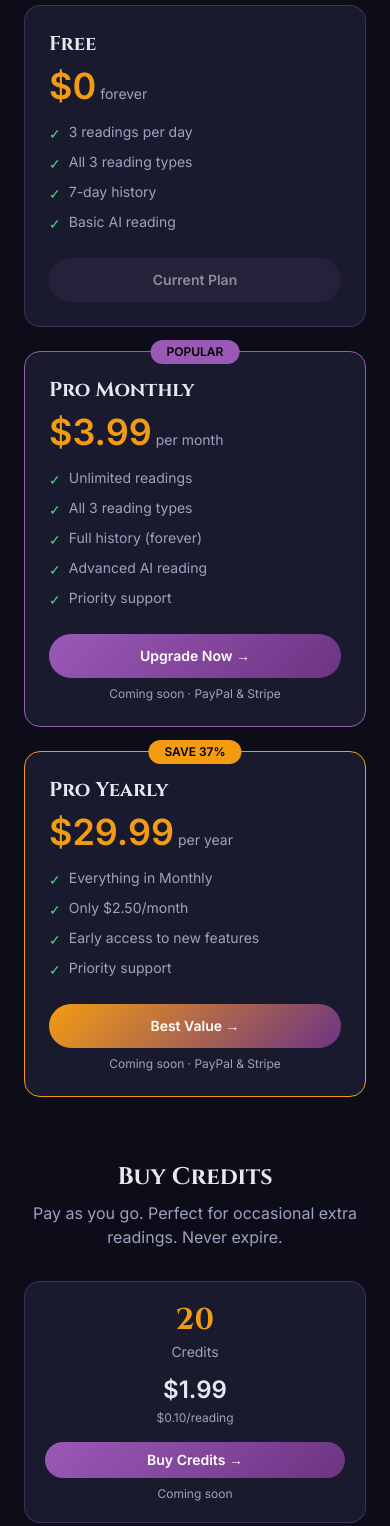
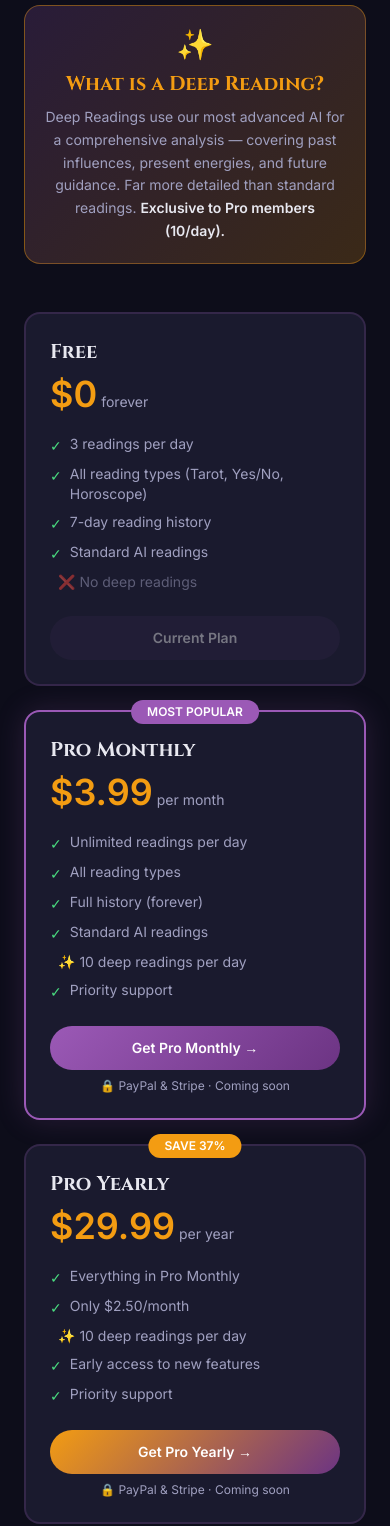
Before and after one commit to Amber-Mr-chen/Astro-Tarot-Realm, a Next.js app: page /pricing in a window 390 px wide. Shown: the part 400-1926 px from the top of the page. Built offline with nearby package versions, Linux system fonts and the light colour scheme; no server answers.

Commit message:
feat: Subscription-only model, usage limits, upgrade prompts

```diff
--- a/src/app/pricing/page.tsx
+++ b/src/app/pricing/page.tsx
@@ -1,19 +1,20 @@
 'use client'
 import { useSession, signIn } from 'next-auth/react'
-import Link from 'next/link'
 
 const plans = [
   {
     name: 'Free',
     price: '$0',
     period: 'forever',
-    color: 'rgba(155,89,182,0.3)',
+    color: 'rgba(155,89,182,0.4)',
     badge: null,
+    highlight: false,
     features: [
       '3 readings per day',
-      'All 3 reading types',
-      '7-day history',
-      'Basic AI reading',
+      'All reading types (Tarot, Yes/No, Horoscope)',
+      '7-day reading history',
+      'Standard AI readings',
+      '❌ No deep readings',
     ],
     cta: 'Current Plan',
     ctaDisabled: true,
@@ -23,15 +24,17 @@ const plans = [
     price: '$3.99',
     period: 'per month',
     color: '#9B59B6',
-    badge: 'POPULAR',
+    badge: 'MOST POPULAR',
+    highlight: true,
     features: [
-      'Unlimited readings',
-      'All 3 reading types',
+      'Unlimited readings per day',
+      'All reading types',
       'Full history (forever)',
-      'Advanced AI reading',
+      'Standard AI readings',
+      '✨ 10 deep readings per day',
       'Priority support',
     ],
-    cta: 'Upgrade Now',
+    cta: 'Get Pro Monthly',
     ctaDisabled: false,
   },
   {
@@ -40,47 +43,43 @@ const plans = [
     period: 'per year',
     color: '#F39C12',
     badge: 'SAVE 37%',
+    highlight: false,
     features: [
-      'Everything in Monthly',
+      'Everything in Pro Monthly',
       'Only $2.50/month',
+      '✨ 10 deep readings per day',
       'Early access to new features',
       'Priority support',
     ],
-    cta: 'Best Value',
+    cta: 'Get Pro Yearly',
     ctaDisabled: false,
   },
 ]
 
-const creditPacks = [
-  { credits: 20, price: '$1.99', per: '$0.10/reading', popular: false },
-  { credits: 50, price: '$3.99', per: '$0.08/reading', popular: true },
-  { credits: 150, price: '$9.99', per: '$0.07/reading', popular: false },
-]
-
 const faqs = [
   {
-    q: 'What happens when I reach my daily limit?',
-    a: 'Free users get 3 readings per day. After that, you can use credits or upgrade to Pro for unlimited access.',
+    q: 'What is a Deep Reading?',
+    a: 'A Deep Reading uses our advanced AI model to give you a much more detailed, personalized analysis — including past influences, present energies, and future guidance. Pro users get 10 deep readings per day.',
   },
   {
-    q: 'What are credits?',
-    a: 'Credits let you do extra readings beyond your daily free limit. 1 credit = 1 reading. They never expire.',
+    q: 'What happens when I reach my daily limit?',
+    a: 'Free users get 3 standard readings per day. After that, you\'ll need to wait until tomorrow or upgrade to Pro for unlimited access.',
   },
   {
     q: 'Can I cancel my subscription anytime?',
-    a: 'Yes! Cancel anytime. You keep Pro access until the end of your billing period.',
-  },
-  {
-    q: 'What AI model powers the readings?',
-    a: 'Free users use our base AI model. Pro users get access to our advanced model for deeper, more personalized readings.',
+    a: 'Yes! Cancel anytime with no hassle. You keep Pro access until the end of your billing period.',
   },
   {
     q: 'Is my payment secure?',
-    a: 'Yes. Payments are processed by PayPal and Stripe — industry-leading payment providers. We never store your card details.',
+    a: 'Yes. Payments are processed by PayPal and Stripe — industry-leading providers. We never store your card details.',
   },
   {
     q: 'Do you offer refunds?',
     a: 'We offer a 7-day money-back guarantee if you\'re not satisfied with your Pro subscription.',
+  },
+  {
+    q: 'What\'s the difference between monthly and yearly?',
+    a: 'Both plans have identical features. Yearly saves you 37% — you pay $29.99 instead of $47.88 for 12 months.',
   },
 ]
 
@@ -93,86 +92,76 @@ export default function PricingPage() {
       <div className="text-center mb-16">
         <div className="text-gold text-sm tracking-[0.3em] uppercase font-cinzel mb-4">✦ Plans & Pricing ✦</div>
         <h1 className="font-cinzel text-4xl md:text-5xl font-bold text-textMain mb-4">
-          Unlock Your Full Potential
+          Unlock Deeper Cosmic Guidance
         </h1>
         <p className="text-textSub text-lg max-w-xl mx-auto">
-          Start free. Upgrade when you're ready for deeper cosmic guidance.
+          Start free. Upgrade to Pro for unlimited readings and exclusive deep readings.
         </p>
       </div>
 
-      {/* Subscription Plans */}
+      {/* Deep Reading Highlight Banner */}
+      <div className="rounded-2xl p-5 mb-12 text-center"
+        style={{ background: 'linear-gradient(135deg, rgba(155,89,182,0.2), rgba(243,156,18,0.2))', border: '1px solid rgba(243,156,18,0.4)' }}>
+        <div className="text-3xl mb-2">✨</div>
+        <h2 className="font-cinzel text-xl font-bold text-gold mb-2">What is a Deep Reading?</h2>
+        <p className="text-textSub max-w-xl mx-auto text-sm leading-relaxed">
+          Deep Readings use our most advanced AI for a comprehensive analysis — covering past influences, present energies, and future guidance. Far more detailed than standard readings. <strong className="text-textMain">Exclusive to Pro members (10/day).</strong>
+        </p>
+      </div>
+
+      {/* Plans */}
       <div className="grid grid-cols-1 md:grid-cols-3 gap-6 mb-16">
         {plans.map((plan) => (
-          <div key={plan.name} className="rounded-2xl p-6 relative"
-            style={{ backgroundColor: '#1A1A2E', border: `1px solid ${plan.color}` }}>
+          <div key={plan.name} className="rounded-2xl p-6 relative flex flex-col"
+            style={{
+              backgroundColor: '#1A1A2E',
+              border: `2px solid ${plan.highlight ? plan.color : 'rgba(155,89,182,0.2)'}`,
+              boxShadow: plan.highlight ? `0 0 30px rgba(155,89,182,0.2)` : 'none',
+            }}>
             {plan.badge && (
-              <div className="absolute -top-3 left-1/2 -translate-x-1/2 px-4 py-1 rounded-full text-xs font-bold text-black"
-                style={{ backgroundColor: plan.color }}>
+              <div className="absolute -top-3 left-1/2 -translate-x-1/2 px-4 py-1 rounded-full text-xs font-bold text-white"
+                style={{ backgroundColor: plan.color === 'rgba(155,89,182,0.4)' ? '#9B59B6' : plan.color }}>
                 {plan.badge}
               </div>
             )}
             <h3 className="font-cinzel text-xl font-bold text-textMain mb-2">{plan.name}</h3>
-            <div className="mb-4">
+            <div className="mb-5">
               <span className="text-4xl font-bold text-gold">{plan.price}</span>
               <span className="text-textSub text-sm ml-1">{plan.period}</span>
             </div>
-            <ul className="space-y-2 mb-6">
+            <ul className="space-y-2 mb-6 flex-1">
               {plan.features.map((f) => (
                 <li key={f} className="flex items-start gap-2 text-sm text-textSub">
-                  <span className="text-green-400 mt-0.5">✓</span> {f}
+                  <span className={`mt-0.5 ${f.startsWith('❌') ? 'opacity-50' : 'text-green-400'}`}>
+                    {f.startsWith('❌') || f.startsWith('✨') ? '' : '✓'}
+                  </span>
+                  <span className={f.startsWith('❌') ? 'opacity-50' : ''}>{f}</span>
                 </li>
               ))}
             </ul>
             <button
               onClick={() => !plan.ctaDisabled && !session && signIn('google')}
               disabled={plan.ctaDisabled}
-              className="w-full py-3 rounded-full text-sm font-semibold transition-all hover:opacity-80 disabled:opacity-50"
+              className="w-full py-3 rounded-full text-sm font-semibold transition-all hover:opacity-80 disabled:opacity-40"
               style={{
-                background: plan.ctaDisabled ? 'rgba(155,89,182,0.2)' : `linear-gradient(135deg, ${plan.color}, #6C3483)`,
+                background: plan.ctaDisabled
+                  ? 'rgba(155,89,182,0.15)'
+                  : `linear-gradient(135deg, ${plan.color === 'rgba(155,89,182,0.4)' ? '#9B59B6' : plan.color}, #6C3483)`,
                 color: 'white'
               }}>
               {plan.ctaDisabled ? plan.cta : `${plan.cta} →`}
             </button>
             {!plan.ctaDisabled && (
-              <p className="text-center text-textSub text-xs mt-2">Coming soon · PayPal & Stripe</p>
+              <p className="text-center text-textSub text-xs mt-2">🔒 PayPal & Stripe · Coming soon</p>
             )}
           </div>
         ))}
       </div>
 
-      {/* Credits Section */}
-      <div className="mb-16">
-        <div className="text-center mb-8">
-          <h2 className="font-cinzel text-2xl font-bold text-textMain mb-2">Buy Credits</h2>
-          <p className="text-textSub">Pay as you go. Perfect for occasional extra readings. Never expire.</p>
-        </div>
-        <div className="grid grid-cols-1 md:grid-cols-3 gap-4">
-          {creditPacks.map((pack) => (
-            <div key={pack.credits} className="rounded-2xl p-5 text-center relative"
-              style={{ backgroundColor: '#1A1A2E', border: `1px solid ${pack.popular ? '#F39C12' : 'rgba(155,89,182,0.3)'}` }}>
-              {pack.popular && (
-                <div className="absolute -top-3 left-1/2 -translate-x-1/2 px-4 py-1 rounded-full text-xs font-bold text-black bg-yellow-500">
-                  BEST VALUE
-                </div>
-              )}
-              <div className="font-cinzel text-3xl font-bold text-gold mb-1">{pack.credits}</div>
-              <div className="text-textSub text-sm mb-3">Credits</div>
-              <div className="text-2xl font-bold text-textMain mb-1">{pack.price}</div>
-              <div className="text-textSub text-xs mb-4">{pack.per}</div>
-              <button className="w-full py-2 rounded-full text-sm font-semibold text-white hover:opacity-80"
-                style={{ background: 'linear-gradient(135deg, #9B59B6, #6C3483)' }}>
-                Buy Credits →
-              </button>
-              <p className="text-textSub text-xs mt-2">Coming soon</p>
-            </div>
-          ))}
-        </div>
-      </div>
-
       {/* FAQ */}
       <div>
         <div className="text-center mb-8">
-          <h2 className="font-cinzel text-2xl font-bold text-textMain mb-2">Frequently Asked Questions</h2>
+          <h2 className="font-cinzel text-2xl font-bold text-textMain">Frequently Asked Questions</h2>
         </div>
         <div className="space-y-4">
           {faqs.map((faq) => (
--- a/src/app/tarot/page.tsx
+++ b/src/app/tarot/page.tsx
@@ -1,18 +1,28 @@
 'use client'
 import { useState } from 'react'
-import { useSession } from 'next-auth/react'
+import { useSession, signIn } from 'next-auth/react'
+import Link from 'next/link'
 
 export default function TarotPage() {
   const { data: session } = useSession()
   const [state, setState] = useState<'idle' | 'loading' | 'done'>('idle')
-  const [result, setResult] = useState<{ card: { name: string; isReversed: boolean }; reading: string } | null>(null)
+  const [result, setResult] = useState<{ card: { name: string; isReversed: boolean }; reading: string; remaining: number } | null>(null)
+  const [error, setError] = useState<string | null>(null)
   const [saved, setSaved] = useState(false)
 
   async function drawCard() {
     setState('loading')
     setSaved(false)
+    setError(null)
     const res = await fetch('/api/tarot', { method: 'POST' })
     const data = await res.json()
+
+    if (res.status === 429) {
+      setError(data.message)
+      setState('idle')
+      return
+    }
+
     setResult(data)
     setState('done')
 
@@ -37,11 +47,32 @@ export default function TarotPage() {
       <h1 className="font-cinzel text-4xl md:text-5xl font-bold text-textMain mb-4">Daily Tarot</h1>
       <p className="text-textSub mb-12 max-w-md">Focus your mind, take a breath, and draw your card for today.</p>
 
-      {state === 'idle' && (
+      {error && (
+        <div className="max-w-md w-full rounded-2xl p-6 mb-8 text-left"
+          style={{ backgroundColor: '#2D1B1B', border: '1px solid rgba(220,53,69,0.3)' }}>
+          <div className="text-red-400 font-semibold mb-2">Daily Limit Reached</div>
+          <p className="text-textSub text-sm mb-4">{error}</p>
+          {!session ? (
+            <button onClick={() => signIn('google')}
+              className="w-full py-2 rounded-full text-sm font-semibold text-white"
+              style={{ background: 'linear-gradient(135deg, #9B59B6, #6C3483)' }}>
+              Sign In for 3 Free Readings
+            </button>
+          ) : (
+            <Link href="/pricing"
+              className="block w-full py-2 rounded-full text-sm font-semibold text-center text-white"
+              style={{ background: 'linear-gradient(135deg, #F39C12, #E67E22)' }}>
+              Upgrade to Pro →
+            </Link>
+          )}
+        </div>
+      )}
+
+      {state === 'idle' && !error && (
         <div className="flex gap-6 mb-8">
           {[0, 1, 2].map((i) => (
             <button key={i} onClick={drawCard}
-              className="tarot-card w-24 h-40 md:w-32 md:h-52 rounded-xl cursor-pointer transition-all"
+              className="tarot-card w-24 h-40 md:w-32 md:h-52 rounded-xl cursor-pointer transition-all hover:scale-105"
               style={{ background: 'linear-gradient(135deg, #1A1A2E, #2D1B69)', border: '2px solid #9B59B6' }}>
               <div className="w-full h-full flex items-center justify-center text-4xl">✦</div>
             </button>
@@ -61,10 +92,15 @@ export default function TarotPage() {
             <h2 className="font-cinzel text-2xl font-bold text-gold">{result.card.name}</h2>
             <span className="text-textSub text-sm">{result.card.isReversed ? '(Reversed)' : '(Upright)'}</span>
           </div>
-          <p className="text-textMain leading-relaxed whitespace-pre-line">{result.reading}</p>
-          {saved && <p className="text-green-400 text-sm mt-3 text-center">✓ Reading saved to your history</p>}
-          <button onClick={() => { setState('idle'); setResult(null); setSaved(false) }}
-            className="mt-6 w-full py-3 rounded-full text-sm font-semibold transition-all hover:opacity-80"
+          <p className="text-textMain leading-relaxed whitespace-pre-line mb-4">{result.reading}</p>
+          {saved && <p className="text-green-400 text-sm text-center mb-4">✓ Reading saved to your history</p>}
+          {result.remaining <= 1 && !session && (
+            <div className="bg-yellow-500/10 border border-yellow-500/30 rounded-lg p-3 mb-4 text-sm text-yellow-200">
+              📌 You have <strong>{result.remaining}</strong> free reading left today. <button onClick={() => signIn('google')} className="underline">Sign in</button> for 3 total.
+            </div>
+          )}
+          <button onClick={() => { setState('idle'); setResult(null); setSaved(false); setError(null) }}
+            className="w-full py-3 rounded-full text-sm font-semibold transition-all hover:opacity-80"
             style={{ background: 'linear-gradient(135deg, #9B59B6, #6C3483)', color: 'white' }}>
             Draw Another Card
           </button>
--- a/src/app/yes-no-tarot/page.tsx
+++ b/src/app/yes-no-tarot/page.tsx
@@ -1,24 +1,34 @@
 'use client'
 import { useState } from 'react'
-import { useSession } from 'next-auth/react'
+import { useSession, signIn } from 'next-auth/react'
+import Link from 'next/link'
 
 export default function YesNoPage() {
   const { data: session } = useSession()
   const [question, setQuestion] = useState('')
   const [state, setState] = useState<'idle' | 'loading' | 'done'>('idle')
-  const [result, setResult] = useState<{ card: { name: string; isReversed: boolean }; reading: string; answer: string } | null>(null)
+  const [result, setResult] = useState<{ card: { name: string; isReversed: boolean }; reading: string; answer: string; remaining: number } | null>(null)
+  const [error, setError] = useState<string | null>(null)
   const [saved, setSaved] = useState(false)
 
   async function ask() {
     if (!question.trim()) return
     setState('loading')
     setSaved(false)
+    setError(null)
     const res = await fetch('/api/tarot/yesno', {
       method: 'POST',
       headers: { 'Content-Type': 'application/json' },
       body: JSON.stringify({ question }),
     })
     const data = await res.json()
+
+    if (res.status === 429) {
+      setError(data.message)
+      setState('idle')
+      return
+    }
+
     setResult(data)
     setState('done')
 
@@ -29,7 +39,7 @@ export default function YesNoPage() {
         body: JSON.stringify({
           email: session.user.email,
           type: 'yes-no',
-          question: question,
+          question,
           result: `Answer: ${data.answer}\n${data.card.name} ${data.card.isReversed ? '(Reversed)' : '(Upright)'}\n\n${data.reading}`
         })
       })
@@ -45,8 +55,35 @@ export default function YesNoPage() {
       <h1 className="font-cinzel text-4xl md:text-5xl font-bold text-textMain mb-4">Yes or No Tarot</h1>
       <p className="text-textSub mb-10 max-w-md">Ask a question and let the cards reveal the answer.</p>
 
+      {error && (
+        <div className="max-w-md w-full rounded-2xl p-6 mb-8 text-left"
+          style={{ backgroundColor: '#2D1B1B', border: '1px solid rgba(220,53,69,0.3)' }}>
+          <div className="text-red-400 font-semibold mb-2">Daily Limit Reached</div>
+          <p className="text-textSub text-sm mb-4">{error}</p>
+          {!session ? (
+            <button onClick={() => signIn('google')}
+              className="w-full py-2 rounded-full text-sm font-semibold text-white"
+              style={{ background: 'linear-gradient(135deg, #9B59B6, #6C3483)' }}>
+              Sign In for 3 Free Readings
+            </button>
+          ) : (
+            <Link href="/pricing"
+              className="block w-full py-2 rounded-full text-sm font-semibold text-center text-white"
+              style={{ background: 'linear-gradient(135deg, #F39C12, #E67E22)' }}>
+              Upgrade to Pro →
+            </Link>
+          )}
+        </div>
+      )}
+
       {state !== 'done' && (
         <div className="w-full max-w-md">
+          {!session && (
+            <div className="rounded-xl p-3 mb-4 text-sm"
+              style={{ backgroundColor: 'rgba(155,89,182,0.1)', border: '1px solid rgba(155,89,182,0.3)' }}>
+              <span className="text-textSub">✨ <button onClick={() => signIn('google')} className="text-gold underline">Sign in</button> to unlock 3 free readings/day + history</span>
+            </div>
+          )}
           <textarea
             value={question}
             onChange={(e) => setQuestion(e.target.value)}
@@ -73,9 +110,14 @@ export default function YesNoPage() {
             </div>
             <div className="text-gold font-cinzel">{result.card.name} {result.card.isReversed ? '(Reversed)' : '(Upright)'}</div>
           </div>
-          <p className="text-textMain leading-relaxed">{result.reading}</p>
-          {saved && <p className="text-green-400 text-sm mt-3 text-center">✓ Reading saved to your history</p>}
-          <div className="flex gap-3 mt-6">
+          <p className="text-textMain leading-relaxed mb-4">{result.reading}</p>
+          {saved && <p className="text-green-400 text-sm text-center mb-3">✓ Reading saved to your history</p>}
+          {result.remaining === 0 && session && (
+            <div className="bg-purple-500/10 border border-purple-500/30 rounded-lg p-3 mb-4 text-sm text-purple-200">
+              🌟 Daily limit reached. <Link href="/pricing" className="underline text-gold">Upgrade to Pro</Link> for unlimited readings + 10 deep readings/day.
+            </div>
+          )}
+          <div className="flex gap-3 mt-2">
             <button onClick={() => { setState('idle'); setResult(null); setQuestion(''); setSaved(false) }}
               className="flex-1 py-3 rounded-full text-sm font-semibold transition-all hover:opacity-80"
               style={{ background: 'linear-gradient(135deg, #9B59B6, #6C3483)', color: 'white' }}>
--- a/src/lib/usage.ts
+++ b/src/lib/usage.ts
@@ -1,74 +1,56 @@
 import { getCloudflareContext } from '@opennextjs/cloudflare'
 
-const DAILY_LIMITS = {
-  guest: 1,
-  free: 3,
-  pro: Infinity,
-}
-
-export async function checkUsageLimit(email: string | null, ip: string): Promise<{
+export type UsageCheck = {
   allowed: boolean
   remaining: number
   plan: string
-  reason?: string
-}> {
+  deepRemaining?: number
+}
+
+export async function checkUsageLimit(email: string | null, ip: string): Promise<UsageCheck> {
   const ctx = await getCloudflareContext({ async: true })
   const db = (ctx.env as any).DB
   const today = new Date().toISOString().split('T')[0]
 
-  if (!db) return { allowed: true, remaining: 99, plan: 'free' }
+  if (!db) return { allowed: true, remaining: 99, plan: 'free', deepRemaining: 0 }
 
   // Guest user
   if (!email) {
     const guest = await db.prepare(
       'SELECT daily_count, last_used_date FROM guest_usage WHERE ip = ?'
     ).bind(ip).first()
-
     const count = (guest?.last_used_date === today) ? (guest?.daily_count || 0) : 0
-    const limit = DAILY_LIMITS.guest
-    const remaining = Math.max(0, limit - count)
-
-    return { allowed: count < limit, remaining, plan: 'guest' }
+    return { allowed: count < 1, remaining: Math.max(0, 1 - count), plan: 'guest', deepRemaining: 0 }
   }
 
   // Logged in user
   const user = await db.prepare(
-    'SELECT plan, credits, plan_expires_at, daily_count, last_used_date FROM users WHERE email = ?'
+    'SELECT plan, plan_expires_at, daily_count, last_used_date, deep_count, last_deep_date FROM users WHERE email = ?'
   ).bind(email).first()
 
-  if (!user) return { allowed: true, remaining: 3, plan: 'free' }
+  if (!user) return { allowed: true, remaining: 3, plan: 'free', deepRemaining: 0 }
 
-  // Check if pro plan is still valid
   const isPro = user.plan === 'pro' && (!user.plan_expires_at || user.plan_expires_at > Date.now())
 
   if (isPro) {
-    return { allowed: true, remaining: 999, plan: 'pro' }
-  }
-
-  // Check credits
-  if (user.credits > 0) {
-    return { allowed: true, remaining: user.credits, plan: 'credits' }
+    const deepCount = (user.last_deep_date === today) ? (user.deep_count || 0) : 0
+    return { allowed: true, remaining: 999, plan: 'pro', deepRemaining: Math.max(0, 10 - deepCount) }
   }
 
   // Free daily limit
   const count = (user.last_used_date === today) ? (user.daily_count || 0) : 0
-  const limit = DAILY_LIMITS.free
-  const remaining = Math.max(0, limit - count)
-
-  return { allowed: count < limit, remaining, plan: 'free' }
+  return { allowed: count < 3, remaining: Math.max(0, 3 - count), plan: 'free', deepRemaining: 0 }
 }
 
-export async function incrementUsage(email: string | null, ip: string): Promise<void> {
+export async function incrementUsage(email: string | null, ip: string, isDeep = false): Promise<void> {
   const ctx = await getCloudflareContext({ async: true })
   const db = (ctx.env as any).DB
   const today = new Date().toISOString().split('T')[0]
-
   if (!db) return
 
   if (!email) {
     await db.prepare(`
-      INSERT INTO guest_usage (ip, daily_count, last_used_date)
-      VALUES (?, 1, ?)
+      INSERT INTO guest_usage (ip, daily_count, last_used_date) VALUES (?, 1, ?)
       ON CONFLICT(ip) DO UPDATE SET
         daily_count = CASE WHEN last_used_date = ? THEN daily_count + 1 ELSE 1 END,
         last_used_date = ?
@@ -76,13 +58,18 @@ export async function incrementUsage(email: string | null, ip: string): Promise<
     return
   }
 
-  const user = await db.prepare('SELECT plan, credits, last_used_date FROM users WHERE email = ?').bind(email).first()
+  const user = await db.prepare('SELECT plan FROM users WHERE email = ?').bind(email).first()
   if (!user) return
 
   const isPro = user.plan === 'pro'
 
-  if (!isPro && user.credits > 0) {
-    await db.prepare('UPDATE users SET credits = credits - 1 WHERE email = ?').bind(email).run()
+  if (isPro && isDeep) {
+    await db.prepare(`
+      UPDATE users SET
+        deep_count = CASE WHEN last_deep_date = ? THEN deep_count + 1 ELSE 1 END,
+        last_deep_date = ?
+      WHERE email = ?
+    `).bind(today, today, email).run()
   } else if (!isPro) {
     await db.prepare(`
       UPDATE users SET
```
Also changed, not shown: src/app/horoscope/page.tsx (+57 -14 lines).
